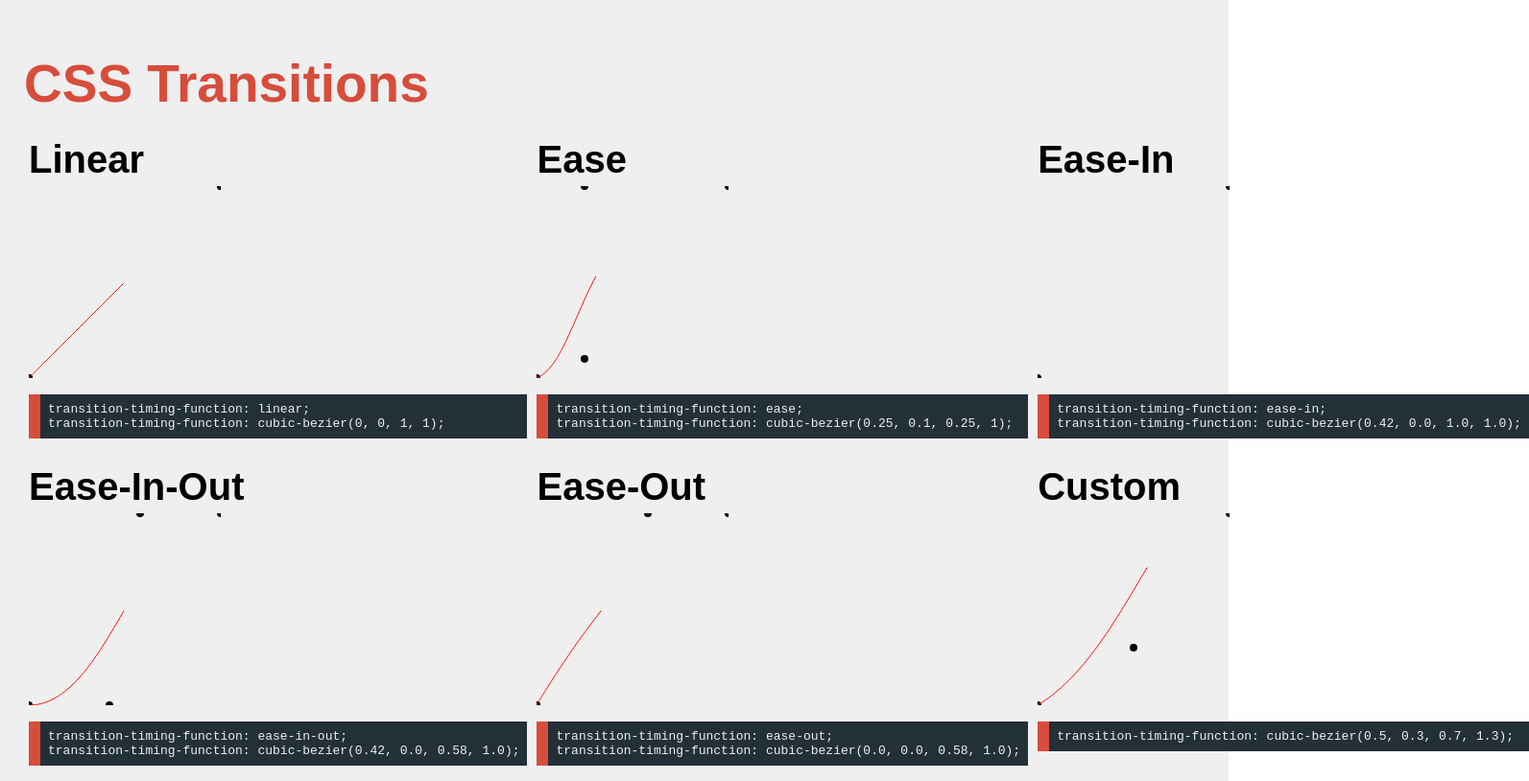
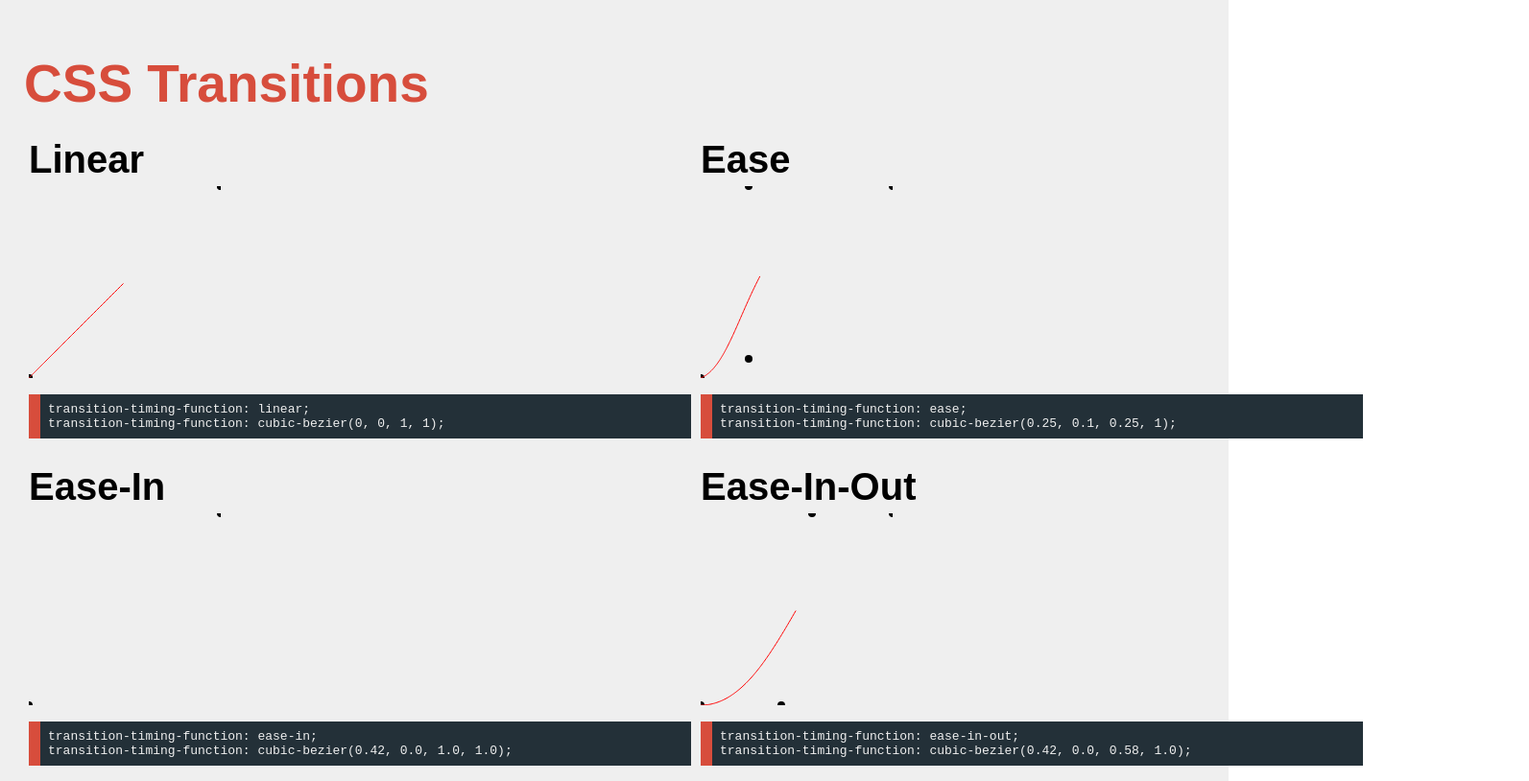
Before and after one commit to NateMS/webcl-bezier, a plain HTML site: page index.html in a window 1280 px wide. Shown: the part 2700-3514 px from the top of the page at 96% size, 1593 px wide, since content can reach past the window. Drawn offline with Linux system fonts and the light colour scheme.

Commit message:
change grid to two columns

```diff
--- a/style.css
+++ b/style.css
@@ -125,9 +125,9 @@ ul {
 }
 
 .transitions {
-    display: inline-grid;
-    grid-template-columns: 1fr 1fr 1fr;
-    width: 100%;
+    display: grid;
+    grid-template-columns: 1fr 1fr;
+    justify-content: stretch;
 }
 
 .transition {
```
